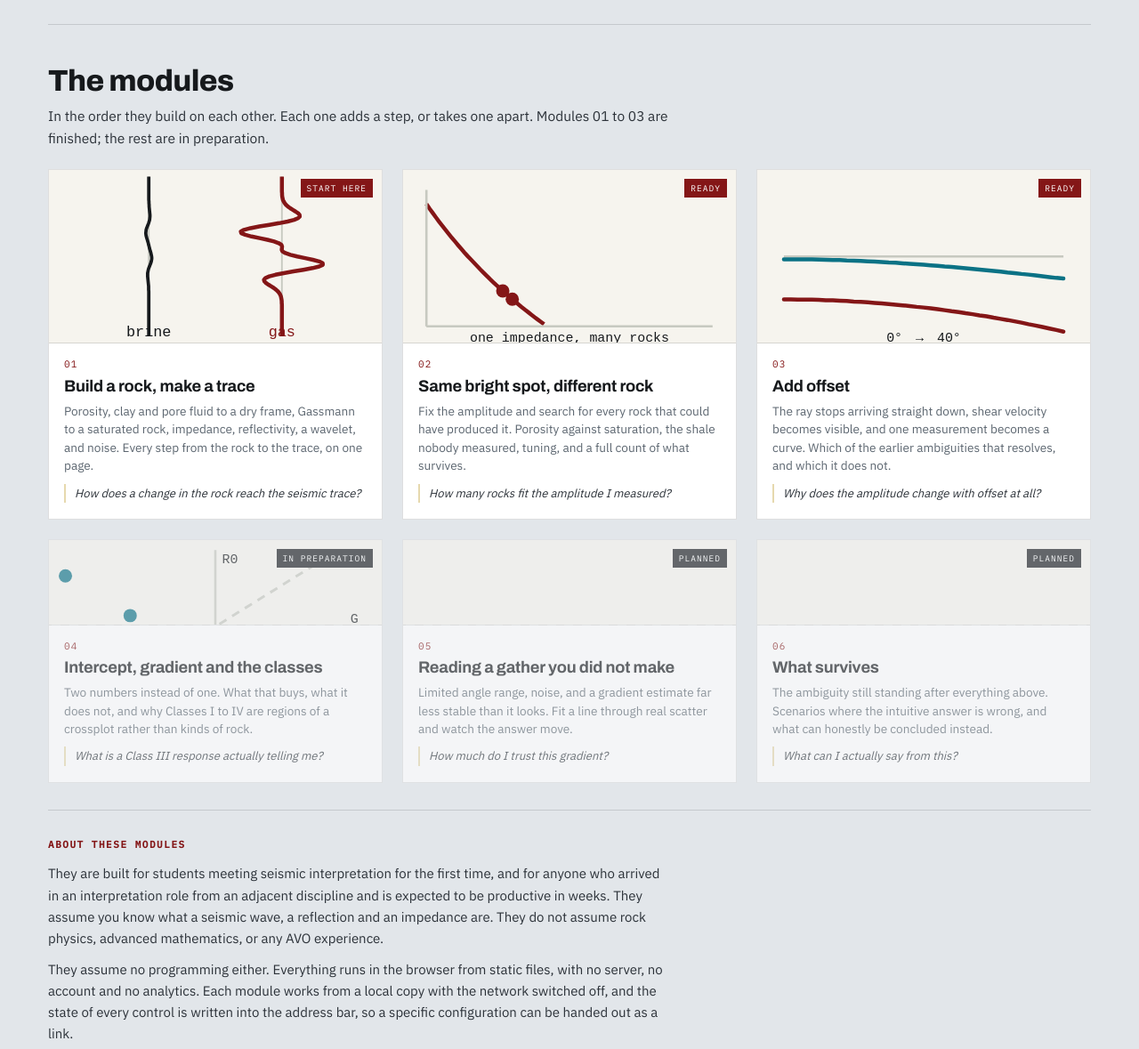
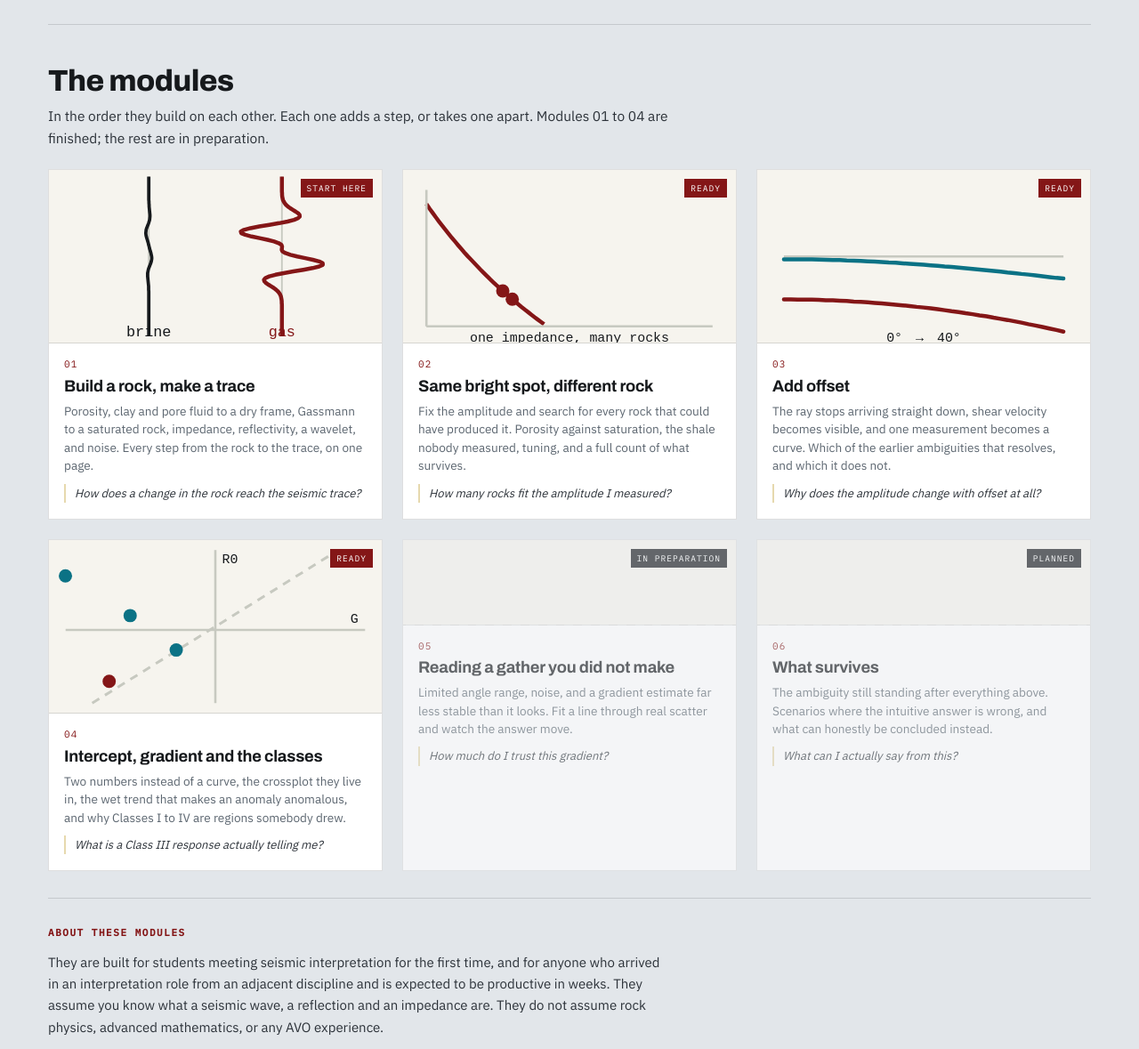
Before and after one commit to hbedle-subsurface/avo-basics, a plain HTML site: page index.html in a window 1280 px wide. Shown: the part 1093-2272 px from the top of the page at 89% size. Drawn offline with Linux system fonts and the light colour scheme.

Commit message:
Update index.html

```diff
--- a/index.html
+++ b/index.html
@@ -71,7 +71,7 @@
     <div class="sec-head">
       <h2>The modules</h2>
       <p>In the order they build on each other. Each one adds a step, or takes one apart.
-        Modules 01 to 03 are finished; the rest are in preparation.</p>
+        Modules 01 to 04 are finished; the rest are in preparation.</p>
     </div>
 
     <div class="card-grid">
@@ -109,15 +109,15 @@
         <span class="flag next">Ready</span>
       </a>
 
-      <a class="card planned" href="#">
+      <a class="card" href="modules/intercept-gradient.html">
         <div class="thumb"><svg viewBox="0 0 200 104" xmlns="http://www.w3.org/2000/svg" aria-hidden="true" preserveAspectRatio="xMidYMid meet"><rect width="200" height="104" fill="#F6F4EE"/><line x1="10" y1="54" x2="190" y2="54" stroke="#C7C9C0" stroke-width="1.4"/><line x1="100" y1="6" x2="100" y2="98" stroke="#C7C9C0" stroke-width="1.4"/><line x1="26" y1="98" x2="174" y2="6" stroke="#C7C9C0" stroke-width="1.6" stroke-dasharray="5 4"/><circle cx="36.2" cy="84.9" r="4" fill="#841617"/><circle cx="9.9" cy="21.5" r="4" fill="#0B7285"/><circle cx="48.8" cy="45.4" r="4" fill="#0B7285"/><circle cx="76.5" cy="66.1" r="4" fill="#0B7285"/><text x="186" y="50" font-family="monospace" font-size="8" fill="#16191C" text-anchor="end">G</text><text x="104" y="14" font-family="monospace" font-size="8" fill="#16191C">R0</text></svg></div>
         <div class="card-body">
           <div class="card-no">04</div>
           <h3>Intercept, gradient and the classes</h3>
-          <p>Two numbers instead of one. What that buys, what it does not, and why Classes I to IV are regions of a crossplot rather than kinds of rock.</p>
+          <p>Two numbers instead of a curve, the crossplot they live in, the wet trend that makes an anomaly anomalous, and why Classes I to IV are regions somebody drew.</p>
           <div class="q">What is a Class III response actually telling me?</div>
         </div>
-        <span class="flag">In preparation</span>
+        <span class="flag next">Ready</span>
       </a>
 
       <a class="card planned" href="#">
@@ -128,7 +128,7 @@
           <p>Limited angle range, noise, and a gradient estimate far less stable than it looks. Fit a line through real scatter and watch the answer move.</p>
           <div class="q">How much do I trust this gradient?</div>
         </div>
-        <span class="flag">Planned</span>
+        <span class="flag">In preparation</span>
       </a>
 
       <a class="card planned" href="#">
```
